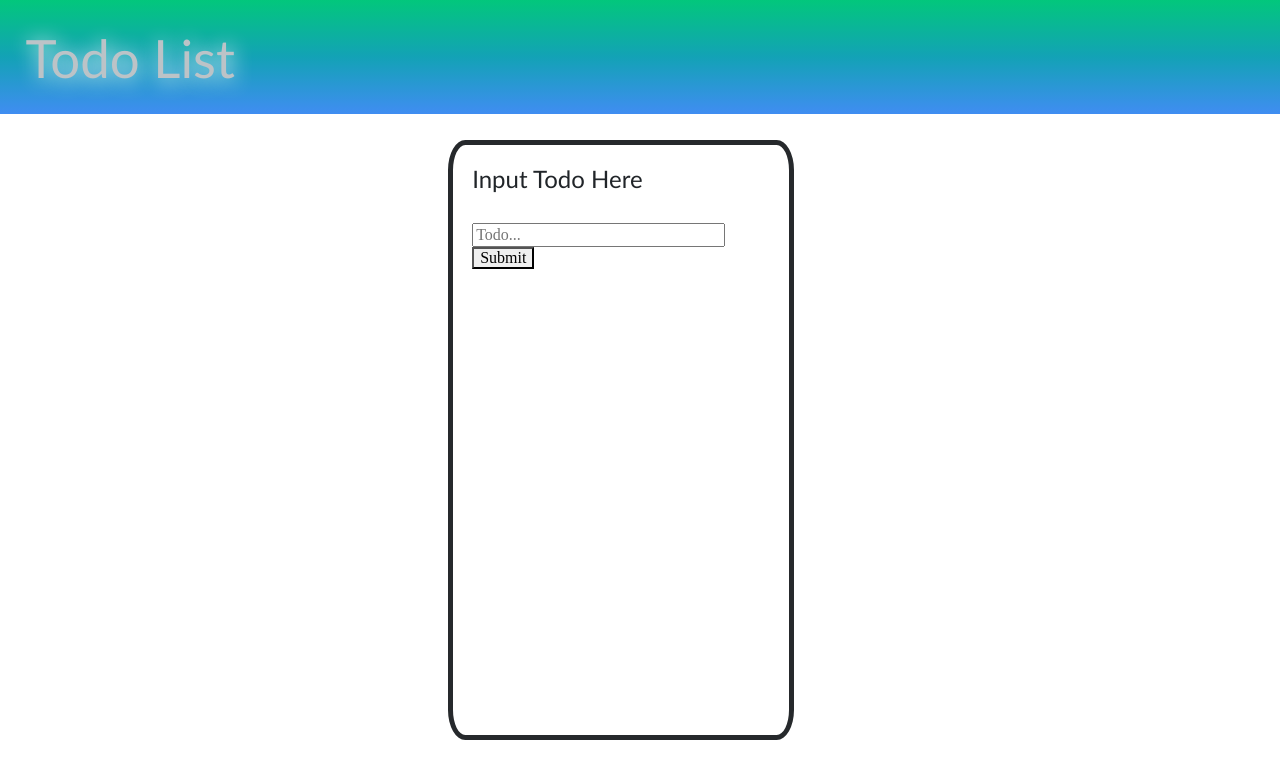
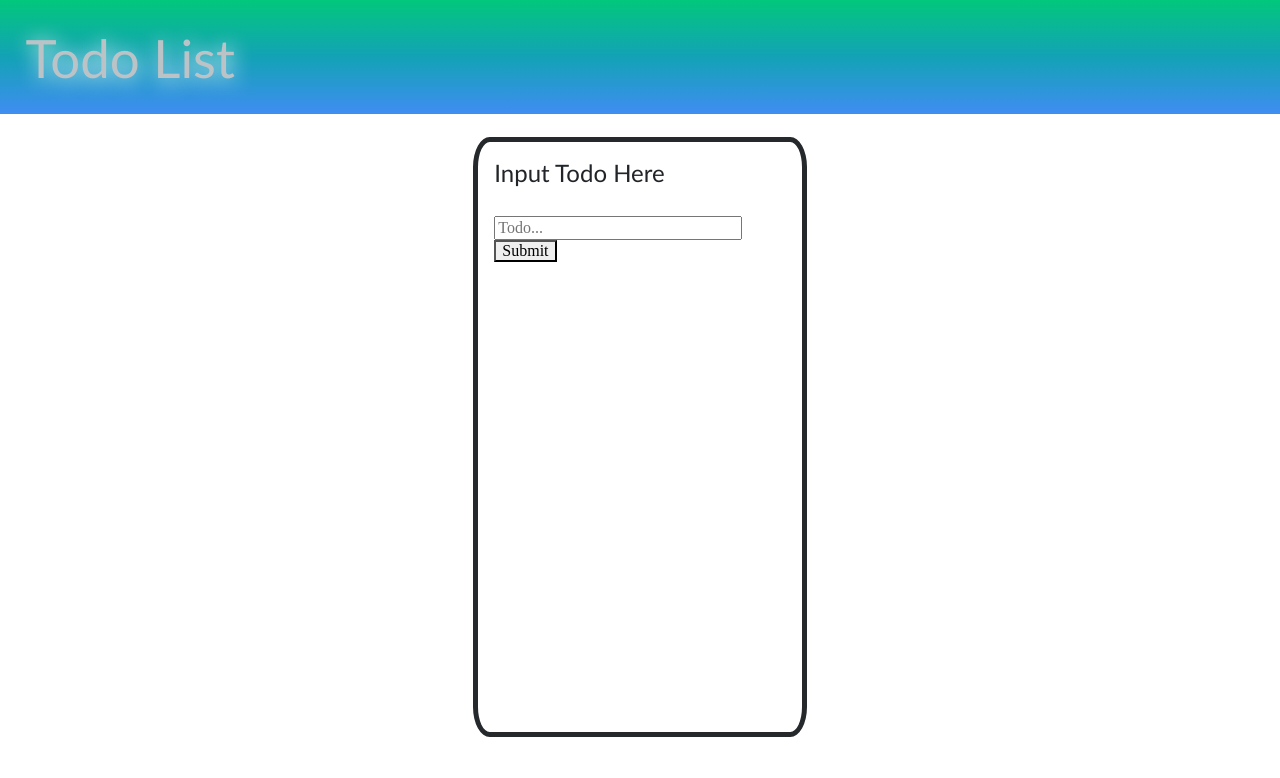
Before and after one commit to Mekhi-Rhodie/Todo-list, a Vue app: page / in a window 1280 px wide. Shown: the top 778 px of the page. Built offline with nearby package versions, Linux system fonts and the light colour scheme.

Commit message:
Update App.vue

```diff
--- a/src/App.vue
+++ b/src/App.vue
@@ -13,7 +13,7 @@
     <Header />
   </header>
 
-  <main>
+  <main class="container-sm">
     <TodoList />
   </main>
 </template>
```
